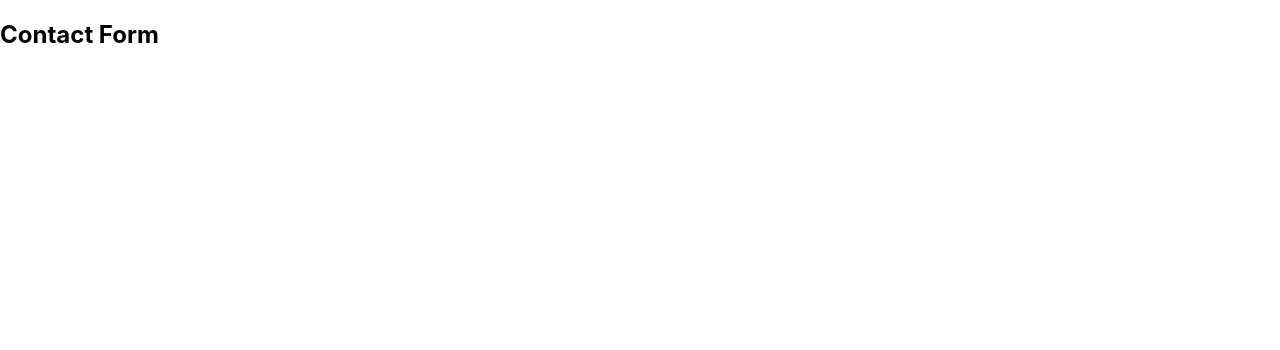
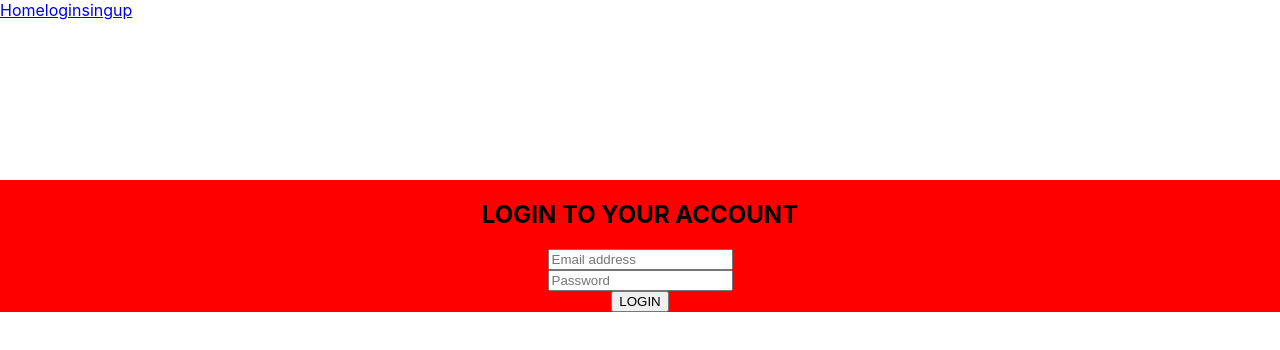
Before and after one commit to Tarold/html-intro, a React (Create React App) app: page /login in a window 1280 px wide. Shown: the top 350 px of the page. Built offline with nearby package versions, Linux system fonts and the light colour scheme.

Commit message:
Added simple nav, Login skeleton

```diff
--- a/src/App.js
+++ b/src/App.js
@@ -1,8 +1,33 @@
 import React from 'react';
-import ContactPage from './pages/ContactPage';
+import { BrowserRouter as Router, Link, Route, Switch } from 'react-router-dom';
+import LoginPage from './pages/LoginPage';
+import SingupPage from './pages/SingupPage';
+//import ContactPage from './pages/ContactPage';
 
 function App () {
-  return <ContactPage />;
+  return (
+    <Router>
+      <nav>
+        <Link to='/'>Home</Link>
+        <Link to='/login'>login</Link>
+        <Link to='/singup'>singup</Link>
+      </nav>
+      <Switch>
+        <Route exact path='/'>
+          <h1>Home</h1>
+        </Route>
+        <Route path='/login'>
+          <LoginPage />
+        </Route>
+        <Route path='/singup'>
+          <SingupPage />
+        </Route>
+        <Route path='*'>
+          <h1>Error 404</h1>
+        </Route>
+      </Switch>
+    </Router>
+  );
 }
 
 export default App;
--- a/src/index.css
+++ b/src/index.css
@@ -12,6 +12,10 @@ code {
     monospace;
 }
 
+#root {
+  min-height: 100vh;
+}
+
 * {
   box-sizing: border-box;
 }
--- a/src/pages/ContactPage/index.jsx
+++ b/src/pages/ContactPage/index.jsx
@@ -1,5 +1,5 @@
 import React from 'react';
-import ContactForm from '../../components/forms/ContactForm';
+import ContactForm from './../../components/forms/ContactForm';
 
 function ContactPage () {
   return (
--- /dev/null
+++ b/src/pages/LoginPage/LoginPage.module.scss
@@ -0,0 +1,7 @@
+.Form {
+  background-color: red;
+  display: flex;
+  flex-direction: column;
+  align-items: center;
+  margin: 20vh 0;
+}
--- /dev/null
+++ b/src/pages/LoginPage/index.jsx
@@ -0,0 +1,33 @@
+import React from 'react';
+import { Formik, Form, Field, ErrorMessage } from 'formik';
+import { LOGIN_SCHEMA } from './../../utils/validate/validationSchemas.js';
+import styles from './LoginPage.module.scss';
+
+export default function index () {
+  const userInitialValues = { email: '', password: '' };
+
+  const handleSubmit = (values, formikBag) => {
+    console.log('values :>> ', values);
+    formikBag.resetForm();
+  };
+  return (
+    <Formik
+      initialValues={userInitialValues}
+      validationSchema={LOGIN_SCHEMA}
+      onSubmit={handleSubmit}
+    >
+      {({ isSubmitting }) => (
+        <Form className={styles.Form}>
+          <h2>LOGIN TO YOUR ACCOUNT</h2>
+          <Field type='email' name='email' placeholder='Email address' />
+          <ErrorMessage name='email' component='div' />
+          <Field type='password' name='password' placeholder='Password' />
+          <ErrorMessage name='password' component='div' />
+          <button type='submit' disabled={isSubmitting}>
+            LOGIN
+          </button>
+        </Form>
+      )}
+    </Formik>
+  );
+}
--- /dev/null
+++ b/src/pages/SingupPage/index.jsx
@@ -0,0 +1,5 @@
+import React from 'react';
+
+export default function index () {
+  return <div>index</div>;
+}
--- a/src/utils/validate/validationSchemas.js
+++ b/src/utils/validate/validationSchemas.js
@@ -1,12 +1,7 @@
 import * as yup from 'yup';
 
 export const CONTACT_VALIDATION_SCHEMA = yup.object({
-  name: yup
-    .string()
-    .trim()
-    .min(2)
-    .max(64)
-    .required(),
+  name: yup.string().trim().min(2).max(64).required(),
   phone: yup
     .string()
     .length(13)
@@ -15,3 +10,8 @@ export const CONTACT_VALIDATION_SCHEMA = yup.object({
   email: yup.string().email(),
   birthday: yup.date().max(new Date()),
 });
+
+export const LOGIN_SCHEMA = yup.object({
+  email: yup.string().email().required(),
+  password: yup.string().min(8).required(),
+});
```
